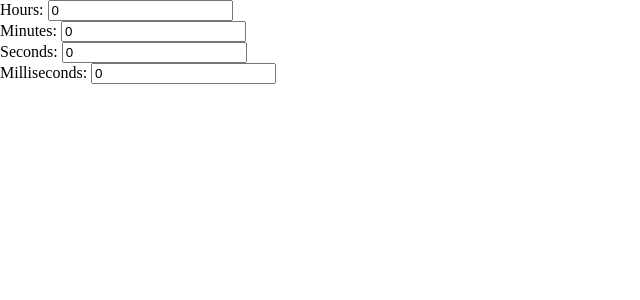
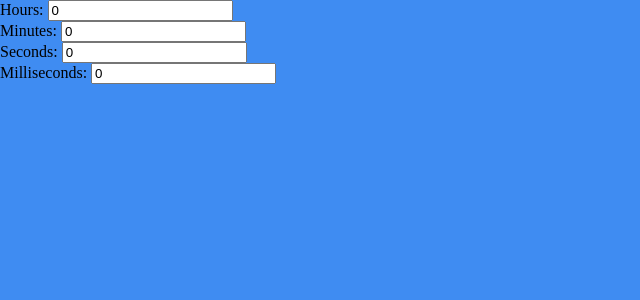
Before and after one commit to GitHubGW/react-trello, a React (Create React App) app: page / in a window 1280 px wide. Shown: the top 300 px of the page, without its empty margins (0-640 px from the left). Built offline with nearby package versions, Linux system fonts and the light colour scheme.

Commit message:
Set ThemeProvider, DefaultTheme

```diff
--- a/src/index.tsx
+++ b/src/index.tsx
@@ -1,12 +1,16 @@
 import React from "react";
 import ReactDOM from "react-dom";
 import { RecoilRoot } from "recoil";
+import { ThemeProvider } from "styled-components";
 import App from "./App";
+import theme from "./styles/theme";
 
 ReactDOM.render(
   <React.StrictMode>
     <RecoilRoot>
-      <App />
+      <ThemeProvider theme={theme}>
+        <App />
+      </ThemeProvider>
     </RecoilRoot>
   </React.StrictMode>,
   document.getElementById("root")
--- a/src/styles/GlobalStyle.ts
+++ b/src/styles/GlobalStyle.ts
@@ -3,6 +3,10 @@ import reset from "styled-reset";
 
 const GlobalStyle = createGlobalStyle`
   ${reset}
+
+  body{
+    background-color: ${(props) => props.theme.bgColor};
+  }
 `;
 
 export default GlobalStyle;
--- /dev/null
+++ b/src/styles/theme.ts
@@ -0,0 +1,9 @@
+import { DefaultTheme } from "styled-components";
+
+const theme: DefaultTheme = {
+  bgColor: "#3F8CF2",
+  boardColor: "#DADFE9",
+  cardColor: "#FFFFFF",
+};
+
+export default theme;
```
Also changed, not shown: src/styles/styled.d.ts (added, +9 -0 lines).
